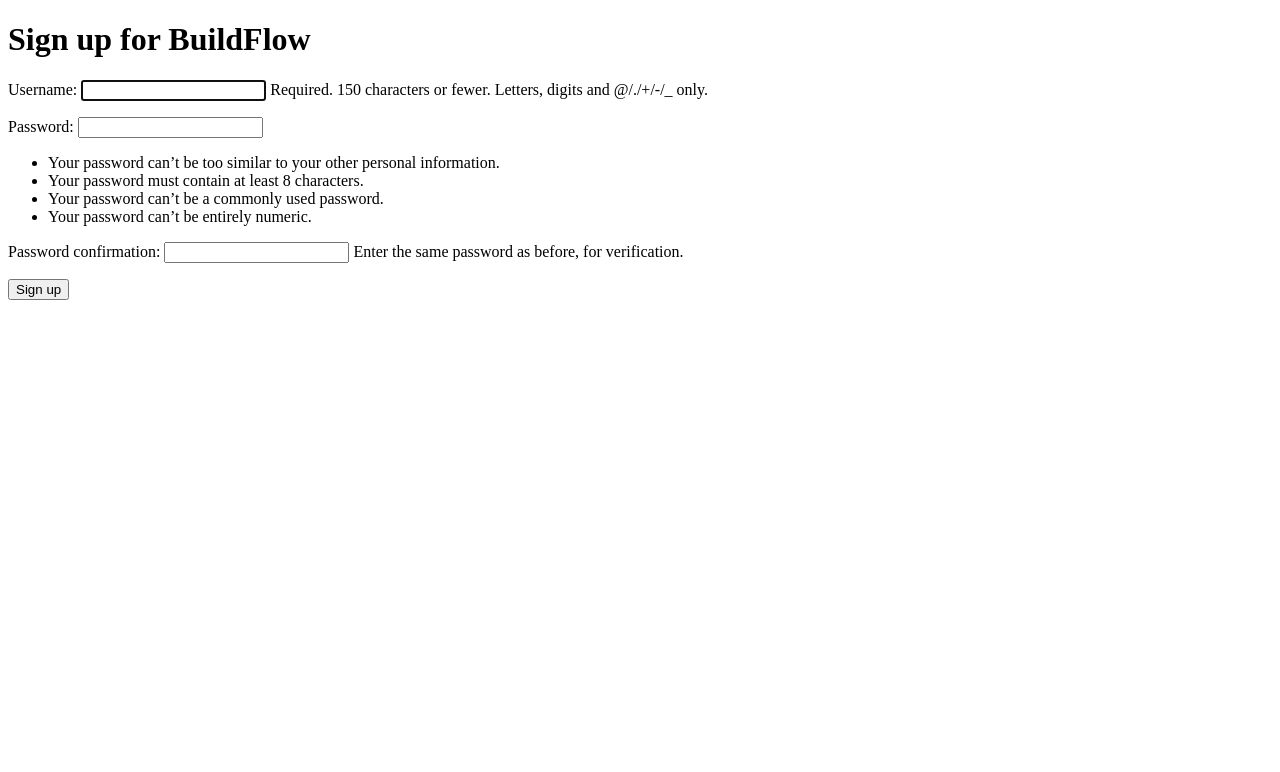
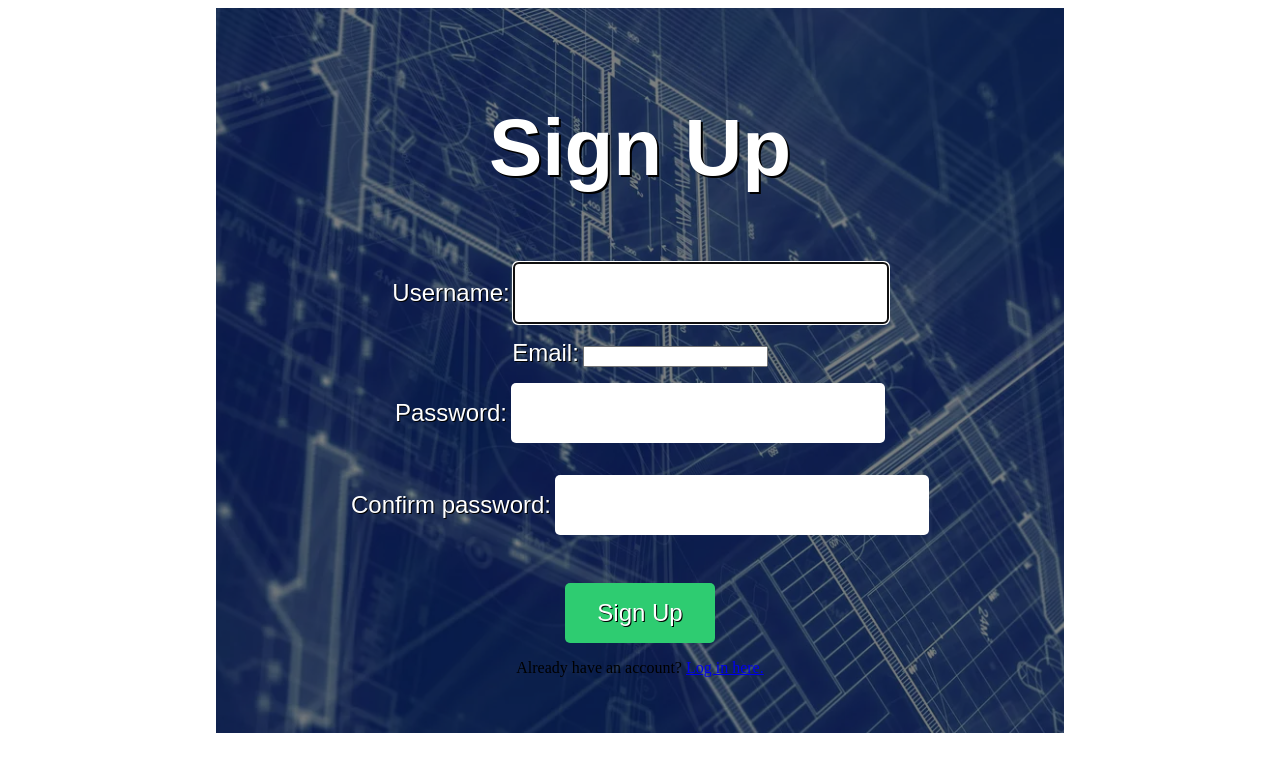
Before and after one commit to TechTunist/BuildFlow, a Django app: page /signup/ in a window 1280 px wide. Shown: the top 772 px of the page. Run offline with Django 4.2, Linux system fonts and the light colour scheme.

Commit message:
authflow tests for authentication and user creation added. styling edited

```diff
--- /dev/null
+++ b/BuildFlow/AuthFlow/forms.py
@@ -0,0 +1,17 @@
+from django import forms
+from django.contrib.auth.forms import UserCreationForm
+from django.contrib.auth.models import User
+
+class CustomUserCreationForm(UserCreationForm):
+    email = forms.EmailField(required=True)
+
+    class Meta:
+        model = User
+        fields = ['username', 'email', 'password1', 'password2']
+
+    def save(self, commit=True):
+        user = super().save(commit=False)
+        user.email = self.cleaned_data['email']
+        if commit:
+            user.save()
+        return user
--- a/BuildFlow/AuthFlow/static/css/styles.css
+++ b/BuildFlow/AuthFlow/static/css/styles.css
@@ -1,3 +1,5 @@
+/*start splash Screen styling*/
+
 .splash-container {
     /* background-image: url('/static/splash_image/splash.webp'); */
     background: linear-gradient( rgba(0, 0, 0, 0.5), rgba(0, 0, 0, 0.5) ), url('/static/splash_image/splash.webp');
@@ -66,3 +68,139 @@
       margin-top: 20px;
     }
   }
+
+/* end splash screen styling */
+
+
+
+
+/* start login screen styling */
+
+.login-container {
+  background: linear-gradient( rgba(0, 0, 0, 0.5), rgba(0, 0, 0, 0.5) ), url('/static/splash_image/splash.webp');
+  background-size: cover;
+    background-position: center center;
+    max-width: 768px;
+    margin: 0 auto;
+    padding: 40px;
+    align-items: center;
+  }
+
+.login-container form {
+    display: flex;
+    flex-direction: column;
+    align-items: center;
+    justify-content: center;
+    }
+
+.login-container input[type="text"], .login-container input[type="password"] {
+    font-family: sans-serif, 'arial';
+    font-size: 1.5rem;
+    color: #000;
+    padding: 1rem;
+    margin-bottom: 2rem;
+    border-radius: 5px;
+    border: none;
+    background-color: #fff;
+    width: 100%;
+    }
+
+.login-container h1 {
+    font-family: sans-serif, 'arial';
+    font-size: 3rem;
+    color: #fff;
+    text-align: center;
+    text-shadow: 2px 2px #000;
+}
+
+.login-container button[type="submit"] {
+    font-family: sans-serif, 'arial';
+    color: #fff;
+    font-size: 1.5rem;
+    padding: 1rem 2rem;
+    margin-top: 2rem;
+    border-radius: 5px;
+    text-shadow: 1px 1px #000;
+    cursor: pointer;
+    text-decoration: none;
+    background-color: #2ecc71;
+    border: none;
+}
+
+@media only screen and (max-width: 767px) {
+.login-container {
+    flex-direction: column;
+    text-align: center;
+    }
+}
+
+/* end login screen styling */
+
+
+/* start signup screen styling */
+
+.signup-container {
+    /* background-image: url('/static/signup_image/signup.webp'); */
+    background: linear-gradient( rgba(0, 0, 0, 0.5), rgba(0, 0, 0, 0.5) ), url('/static/splash_image/splash.webp');
+    flex-direction: column;
+    text-align: center;
+    background-size: cover;
+    background-position: center center;
+    max-width: 768px;
+    margin: 0 auto;
+    padding: 40px;
+    align-items: center;
+  }
+
+  .signup-container h1 {
+    font-family: sans-serif, 'arial';
+    font-size: 5rem;
+    color: #fff;
+    text-align: center;
+    text-shadow: 2px 2px #000;
+  }
+
+  .signup-container form {
+    display: flex;
+    flex-direction: column;
+    align-items: center;
+    justify-content: center;
+    margin-top: 2rem;
+  }
+
+  .signup-container label {
+    font-family: sans-serif, 'arial';
+    font-size: 1.5rem;
+    color: #fff;
+    text-shadow: 1px 1px #000;
+  }
+
+  .signup-container input[type=text], .signup-container input[type=password] {
+    padding: 1rem 2rem;
+    margin: 1rem 0;
+    border-radius: 5px;
+    font-size: 1.5rem;
+    border: none;
+  }
+
+  .signup-container button[type=submit] {
+    font-family: sans-serif, 'arial';
+    font-size: 1.5rem;
+    color: #fff;
+    padding: 1rem 2rem;
+    margin-top: 2rem;
+    background-color: #2ecc71;
+    border-radius: 5px;
+    border: none;
+    cursor: pointer;
+    text-shadow: 1px 1px #000;
+  }
+
+  @media only screen and (max-width: 767px) {
+    .signup-container {
+      flex-direction: column;
+      text-align: center;
+    }
+  }
+
+/* end signup screen styling */
--- a/BuildFlow/AuthFlow/templates/AuthFlow/signup.html
+++ b/BuildFlow/AuthFlow/templates/AuthFlow/signup.html
@@ -2,12 +2,38 @@
 
 {% block content %}
 
-  <h1>Sign up for BuildFlow</h1>
+<div class="signup-container">
+    <h1>Sign Up</h1>
 
-  <form method="post">
-    {% csrf_token %}
-    {{ form.as_p }}
-    <button type="submit">Sign up</button>
-  </form>
+    {% if messages %}
+    <ul class="messages">
+        {% for message in messages %}
+            <li{% if message.tags %} class="{{ message.tags }}"{% endif %}>{{ message }}</li>
+        {% endfor %}
+    </ul>
+    {% endif %}
+
+    <form method="POST">
+        {% csrf_token %}
+        <div class="form-group">
+            <label for="username">Username:</label>
+            {{ form.username }}
+        </div>
+        <div class="form-group">
+            <label for="email">Email:</label>
+            {{ form.email }}
+        </div>
+        <div class="form-group">
+            <label for="password1">Password:</label>
+            {{ form.password1 }}
+        </div>
+        <div class="form-group">
+            <label for="password2">Confirm password:</label>
+            {{ form.password2 }}
+        </div>
+        <button type="submit" class="btn btn-signup">Sign Up</button>
+    </form>
+    <p>Already have an account? <a href="{% url 'authflow:login' %}">Log in here.</a></p>
+</div>
 
 {% endblock %}
--- a/BuildFlow/AuthFlow/urls.py
+++ b/BuildFlow/AuthFlow/urls.py
@@ -1,9 +1,10 @@
 from django.urls import path
-from .views import SplashView, LoginView, SignupView
+from .views import SplashView, LoginView, SignupView, dashboard
 
 
 urlpatterns = [
     path('', SplashView.as_view(), name='splash'),
     path('login/', LoginView.as_view(), name='login'),
     path('signup/', SignupView.as_view(), name='signup'),
+    path('dashboard/', dashboard, name='dashboard'),
 ]
--- a/BuildFlow/AuthFlow/views.py
+++ b/BuildFlow/AuthFlow/views.py
@@ -1,15 +1,20 @@
 from django.shortcuts import render
 from django.contrib.auth import authenticate, login
-from django.contrib.auth.forms import UserCreationForm
 from django.shortcuts import render, redirect
 from django.views import View
+from django.urls import reverse_lazy
+from .forms import CustomUserCreationForm
+from django.http import HttpResponse
+from django.contrib import messages
 
 
+# initial page when opeining app
 class SplashView(View):
     def get(self, request):
         return render(request, 'authflow/splash.html')
 
 
+# for existing users
 class LoginView(View):
     def get(self, request):
         return render(request, 'authflow/login.html')
@@ -21,7 +26,7 @@ class LoginView(View):
 
         if user is not None:
             login(request, user)
-            return redirect('dashboard')
+            return redirect('/dashboard')
         else:
             return render(
                 request, 'authflow/login.html',
@@ -29,19 +34,30 @@ class LoginView(View):
                 )
 
 
+# for new users
 class SignupView(View):
     def get(self, request):
-        form = UserCreationForm()
+        form = CustomUserCreationForm()
         return render(request, 'authflow/signup.html', {'form': form})
 
     def post(self, request):
-        form = UserCreationForm(request.POST)
+        form = CustomUserCreationForm(request.POST)
         if form.is_valid():
             form.save()
             username = form.cleaned_data.get('username')
+            email = form.cleaned_data.get('email')
             password = form.cleaned_data.get('password1')
             user = authenticate(username=username, password=password)
             login(request, user)
-            return redirect('dashboard')
+            return redirect('/dashboard')
         else:
+            for field, errors in form.errors.items():
+                for error in errors:
+                    messages.error(request, f"{field}: {error}")
+
             return render(request, 'authflow/signup.html', {'form': form})
+
+
+# test view for dashboard redirect before dashboard app has been written
+def dashboard(request):
+    return HttpResponse("Pretend Dashboard")
--- a/BuildFlow/BuildFlow/settings.py
+++ b/BuildFlow/BuildFlow/settings.py
@@ -122,3 +122,9 @@ STATIC_URL = 'static/'
 # https://docs.djangoproject.com/en/4.0/ref/settings/#default-auto-field
 
 DEFAULT_AUTO_FIELD = 'django.db.models.BigAutoField'
+
+
+# message storage for django's built in message framework
+# (for error messages from signup specificaly)
+
+MESSAGE_STORAGE = 'django.contrib.messages.storage.session.SessionStorage'
```
Also changed, not shown: BuildFlow/AuthFlow/templates/AuthFlow/login.html (+19 -7 lines), BuildFlow/AuthFlow/tests.py (+82 -7 lines), BuildFlow/db.sqlite3. Lines whose indentation alone changed are shown as unchanged.
